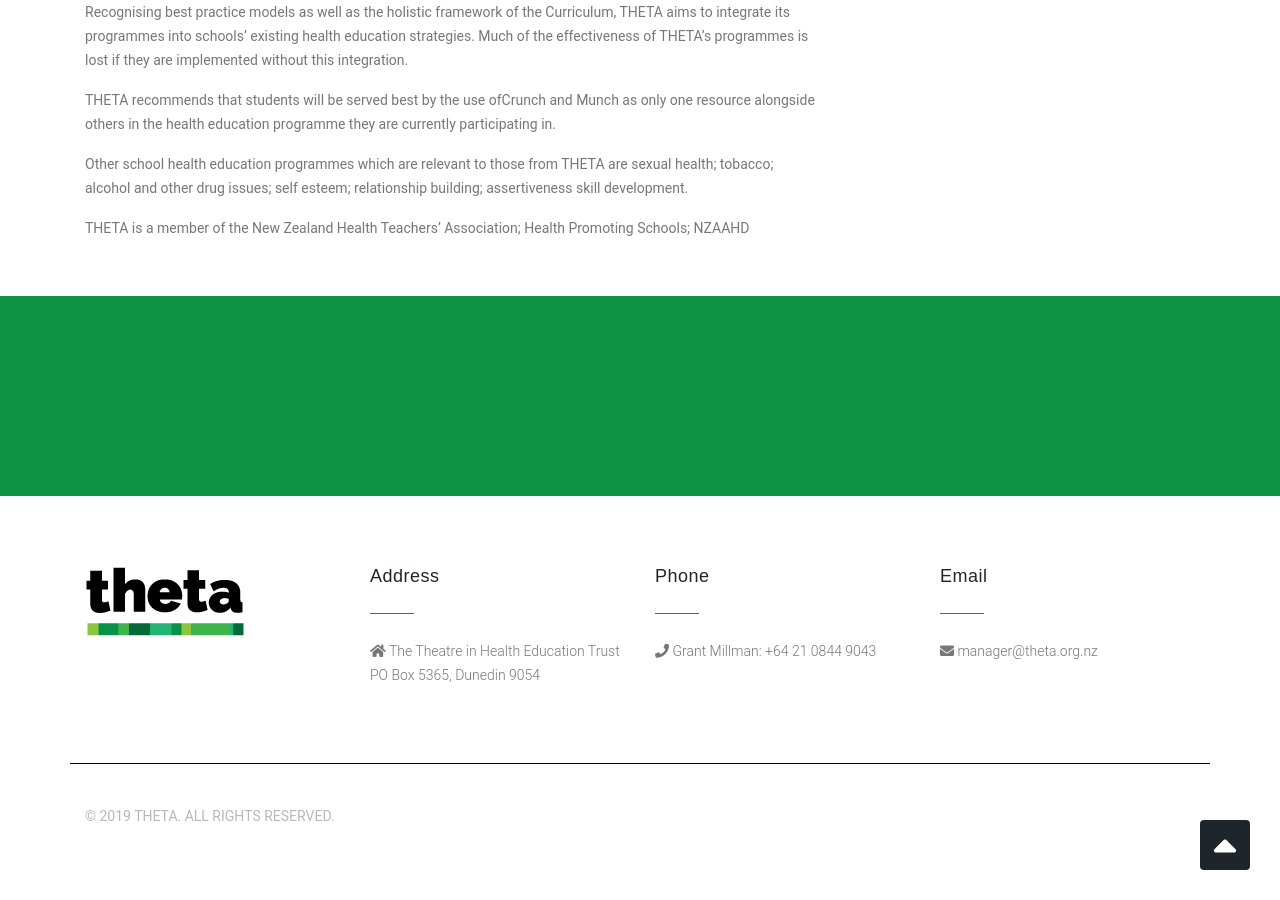
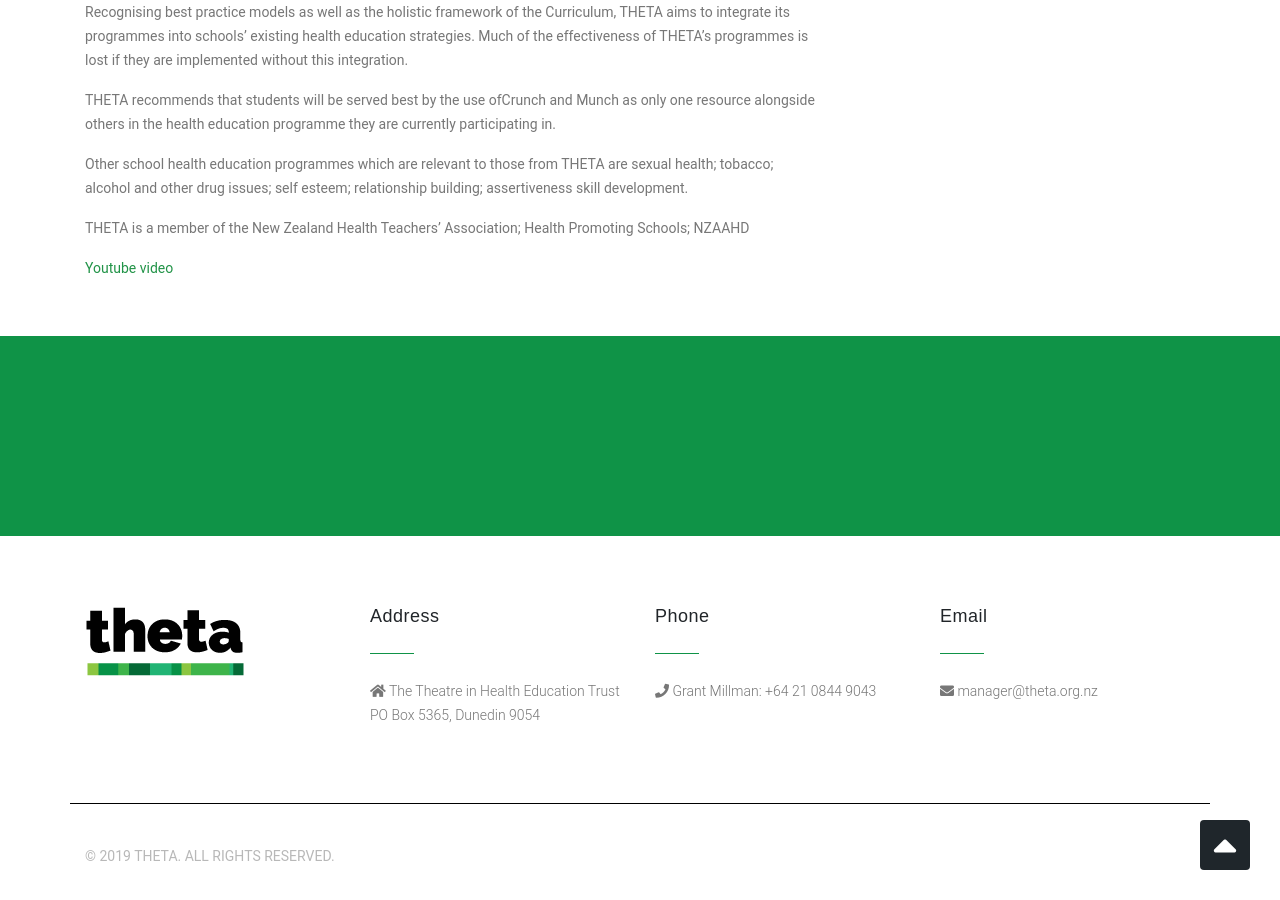
Before and after one commit to thetanewzealand/thetanewzealand.github.io, a Jekyll site: the page built from _programmes/crunch-and-munch.md, in a window 1280 px wide and 900 px high, scrolled down 2459 px. Built offline with Jekyll 4.4.1, drawn with Linux system fonts in a browser that asks for light colours; nearby versions of some CDN libraries.

Commit message:
Updated '_programmes/crunch-and-munch.md' via CloudCannon

```diff
--- a/_programmes/crunch-and-munch.md
+++ b/_programmes/crunch-and-munch.md
@@ -30,57 +30,84 @@
 ---
 
 Nutrition programme for 3 -7 year olds
+{: .present-before-paste}
 
 ![Crunch &amp; Munch](/img/crunch_and_munch.jpg)
+{: .present-before-paste}
 
 ## DESCRIPTION
 
 A highly interactive 45 minute programme. A story-teller uses fresh fruit and vegetables, card matching, song and story to promote vegetables and fruit as a way to stay healthy and energetic.
+{: .present-before-paste}
 
 He kaupapa whakahirahira, he mahi p&atilde;hekoheko. E wh&atilde; tekau m&atilde; rima miniti te roa o te mahi nei. He pai mo ng&atilde; tamariki e toru tau ki te whitu tau te pakeke. Ka whakamahia e ng&atilde; kaik&otilde;rero o te whakaari paki nei, ng&atilde; hua rakau, ng&atilde; hua whenua mata, ng&atilde; k&atilde;ri pikitia, ng&atilde; waiata me ng&atilde; k&otilde;rero hei toko i aua momo kai, kia t&ucirc; ora, kia t&ucirc; nakawhiti te tangata.
+{: .present-before-paste}
 
 Whakataka te hau ki te uru, Whakataka te hau ki te tonga, Kia m&atilde;kinakina ki uta, kia m&atilde;kinakina ki tai, E h&icirc; ake ana te atakura, He tio, He huka, He hau h&ucirc;, Tihe Mauriora.
+{: .present-before-paste}
 
 Mihi tuatahi ki te kaihanga, n&atilde;na nei ng&atilde; mea katoa, Ki ng&atilde; m&atilde;tua t&ucirc;turu, Ko Rangi-nui-e-tu-iho nei, r&atilde;au ko Papat&ucirc;&atilde;nuku-e-takoto nei, t&ecirc;n&atilde; k&ocirc;rua.
+{: .present-before-paste}
 
 Ki ng&atilde; aitua, kua wehe atu r&atilde;, ki mua i Te-Arai-o-te-Aitua, Haere, haere, oki atu r&atilde;, Ki te tangata whenuea, ng&atilde; hap&ucirc;, te wh&atilde;nau wh&atilde;nui o te rohe nei, t&ecirc;n&atilde; koutou, t&ecirc;n&atilde; koutou, t&ecirc;n&atilde; r&atilde; koutou katoa, Karanga mai, karanga mai\! Nau mai, whakapiri mai, ki t&ecirc;nei kaupapa nui ki ngai t&atilde;tou, te kai t&ocirc;tika.
+{: .present-before-paste}
 
 **'Crunching, munching every day**
+{: .present-before-paste}
 
 **Fruit and vegetables help you stay**
+{: .present-before-paste}
 
 **Full of energy all day long**
+{: .present-before-paste}
 
 **Keep you growing big and strong.'**
+{: .present-before-paste}
 
 ## REVIEWS
 
 ‘Thank you for coming to our school. You are a nice and healthy lady. I really really love fruit.’Rachel - St. Michael’s School April 7th 2008
+{: .present-before-paste}
 
 ‘Extremely well delivered. All children were totally engrossed all the way through. Children are identifying what colour group their fruit comes from. Many thanks, I hope you can come next year.’Teacher evaluation 2008
+{: .present-before-paste}
 
 Crunch and Munch is a resource designed to complement your ongoing food and nutrition health education programme. Teacher preparation and follow-up will enhance its effectiveness. THETA provides written resources to help enable this. Programme content is current and is drawn from a variety of professional health sources.
+{: .present-before-paste}
 
 ## CRUNCH AND MUNCH
 
 … is ideally placed to complement the Healthy Eating – Healthy Action Implementation Plan in the Ministry of Health’s Cancer Control Strategy, and to enhance existing nutrition strategies from other providers, for example 5+ a Day.
+{: .present-before-paste}
 
 This simple, participatory programme could easily be used as:
+{: .present-before-paste}
 
 a staging point for the initiation of Health Promoting Schools projects a reiteration of the nutrition strategy in schools already participating in the project a motivational learning tool to enhance studies in food and nutrition LINKS TO THE FOOD AND NUTRITION EDUCATION KEY AREA OF LEARNING IN THE HEALTH AND PE CURRICULUM The Crunch and Munch presentation aims to enable students to:
+{: .present-before-paste}
 
 Express their ideas, needs and feelings confidently when making simple changes in food choices (C3) Describe their feelings and ask questions about the role that food plays in their health and well-being (A1) Contribute to an environment where healthy eating is supported and encouraged (D1) Describe their nutritional needs for growth and development (2A1) Describe how, when selecting and preparing foods, individuals and groups share characteristics but are also unique (2C2) These learning intentions are specifically linked to the Achievement Objectives at Levels 1 and 2 of the Health and Physical Education in New Zealand curriculum document. Links have also been made to the Wellbeing strand in Te Wh&atilde;riki.
+{: .present-before-paste}
 
 Teachers may use the performance as a learning focus to enhance their programmes for their students at any level within the target range.
+{: .present-before-paste}
 
 ## THETA
 
 THETA supports the framework of the “Health and Physical Education Curriculum” and is committed to working in partnership with New Zealand schools and health providers.
+{: .present-before-paste}
 
 Recognising best practice models as well as the holistic framework of the Curriculum, THETA aims to integrate its programmes into schools’ existing health education strategies. Much of the effectiveness of THETA’s programmes is lost if they are implemented without this integration.
+{: .present-before-paste}
 
 THETA recommends that students will be served best by the use ofCrunch and Munch as only one resource alongside others in the health education programme they are currently participating in.
+{: .present-before-paste}
 
 Other school health education programmes which are relevant to those from THETA are sexual health; tobacco; alcohol and other drug issues; self esteem; relationship building; assertiveness skill development.
+{: .present-before-paste}
 
 THETA is a member of the New Zealand Health Teachers’ Association; Health Promoting Schools; NZAAHD
+{: .present-before-paste}
+
+[Youtube video](https://youtu.be/yA7jbHcCZTs){: target="_blank"}
+{: .present-before-paste}
```
